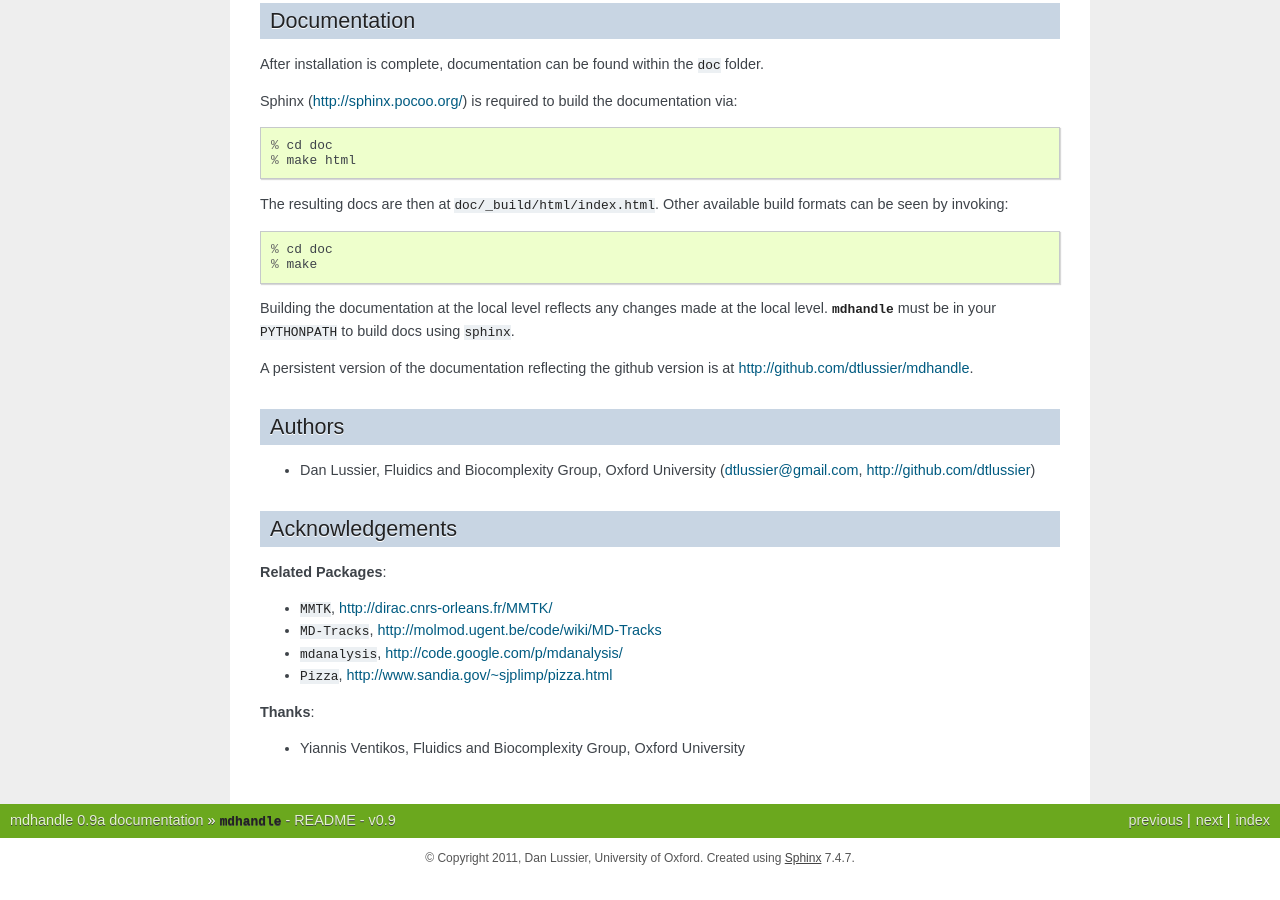
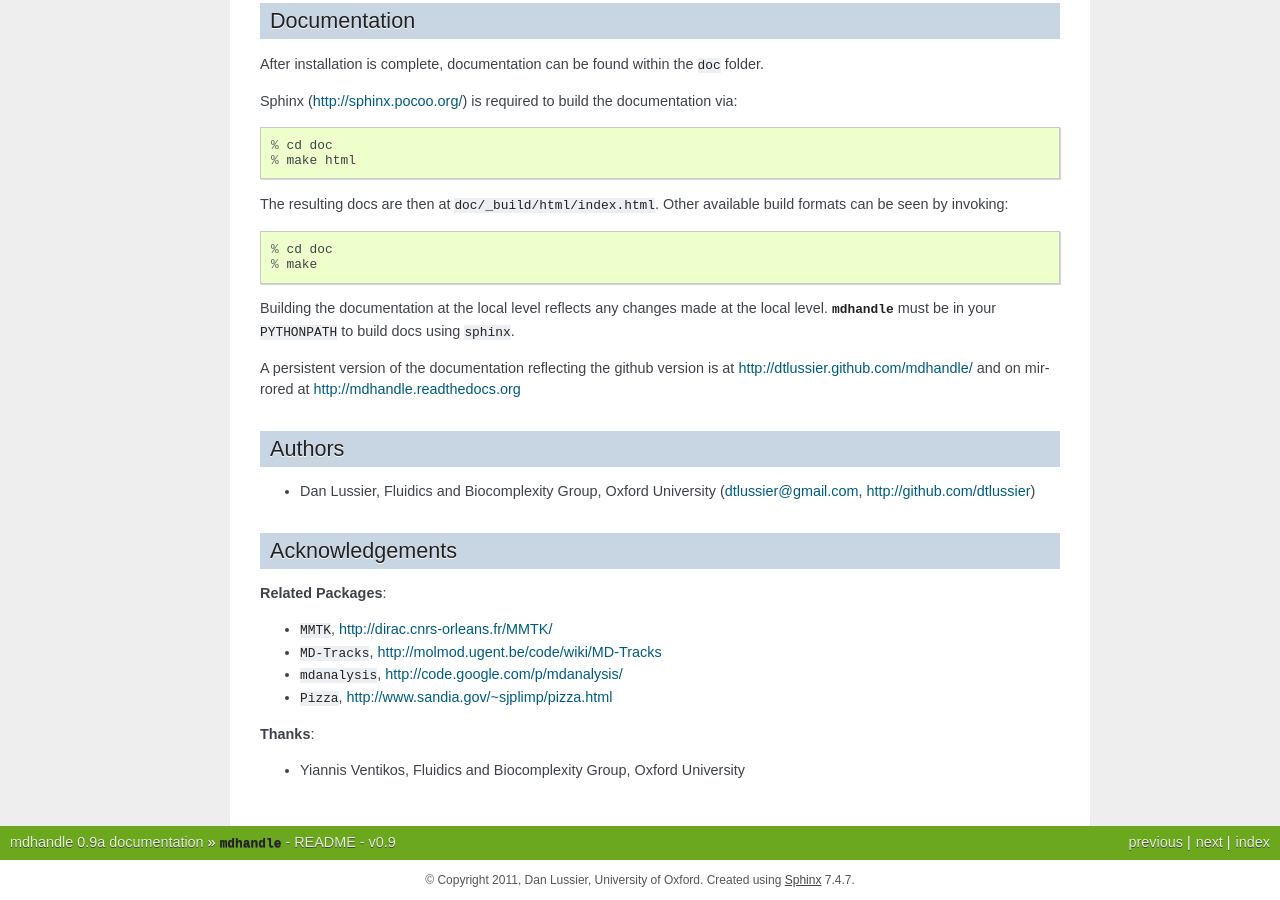
Before and after one commit to DELILE/mdhandle, a Sphinx documentation site: the page built from doc/README.rst, in a window 1280 px wide and 900 px high, scrolled down 1418 px. Built offline with Sphinx 7.4.7, drawn with Linux system fonts in a browser that asks for light colours; formulas are drawn with MathJax 3; before the commit the page ends 2296 px from its top, so only the background shows below that.

Commit message:
Fixed README in docs

```diff
--- a/doc/README.rst
+++ b/doc/README.rst
@@ -92,7 +92,8 @@ Building the documentation at the local level reflects any changes made at the
 local level.  :mod:`mdhandle` must be in your ``PYTHONPATH`` to build docs using ``sphinx``.
 
 A persistent version of the documentation reflecting the
-github version is at http://github.com/dtlussier/mdhandle.
+github version is at http://dtlussier.github.com/mdhandle/ and
+on mirrored at http://mdhandle.readthedocs.org
 
 Authors
 ---------
```
